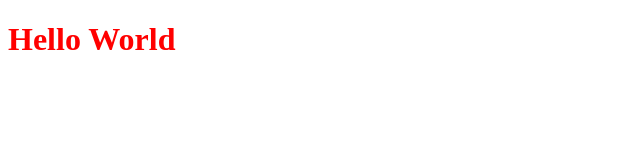
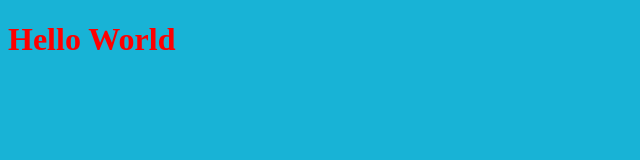
Before and after one commit to hvh7900-ops/Myproject, a plain HTML site: page index.html in a window 1280 px wide. Shown: the whole page, without its empty margins (0-640 px from the left). Drawn offline with Linux system fonts and the light colour scheme.

Commit message:
changing the background color

```diff
--- a/style.css
+++ b/style.css
@@ -1,3 +1,7 @@
 h1 {
     color: red;
 }
+
+body {
+    background-color: rgb(24, 179, 214);
+}
```
